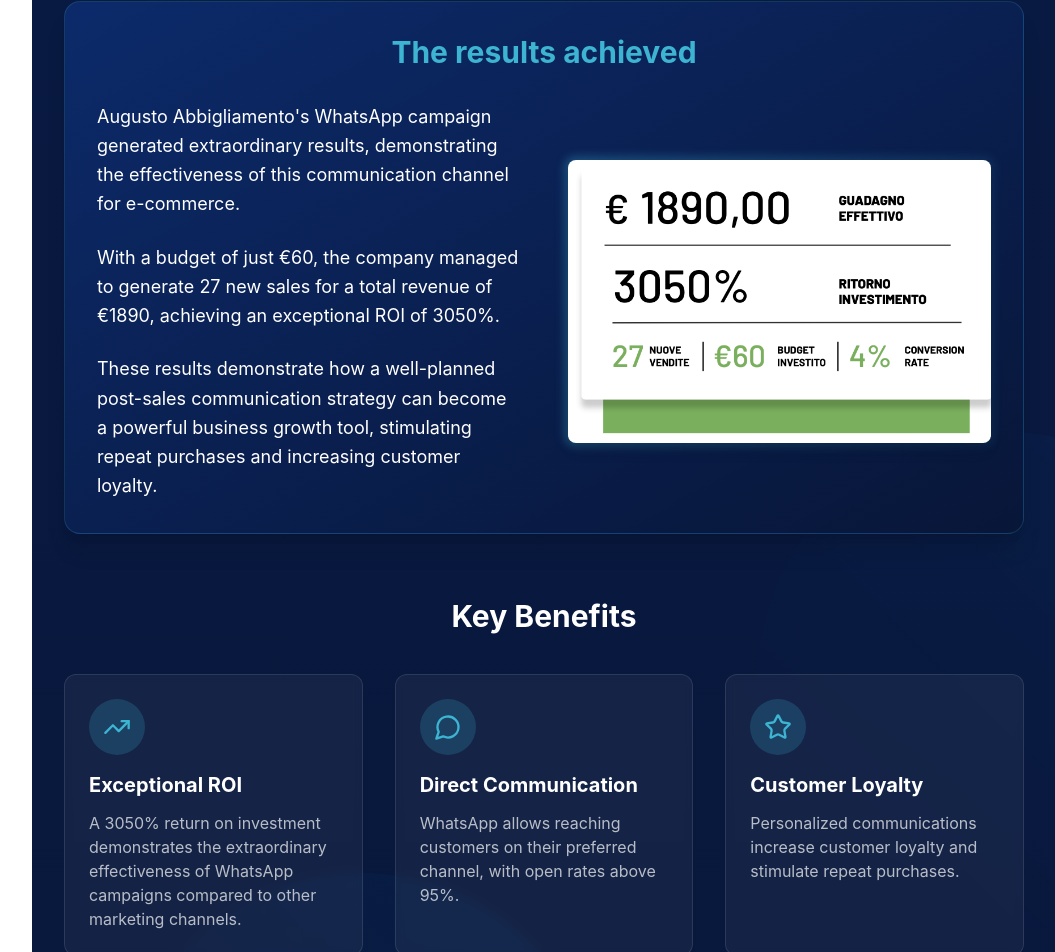
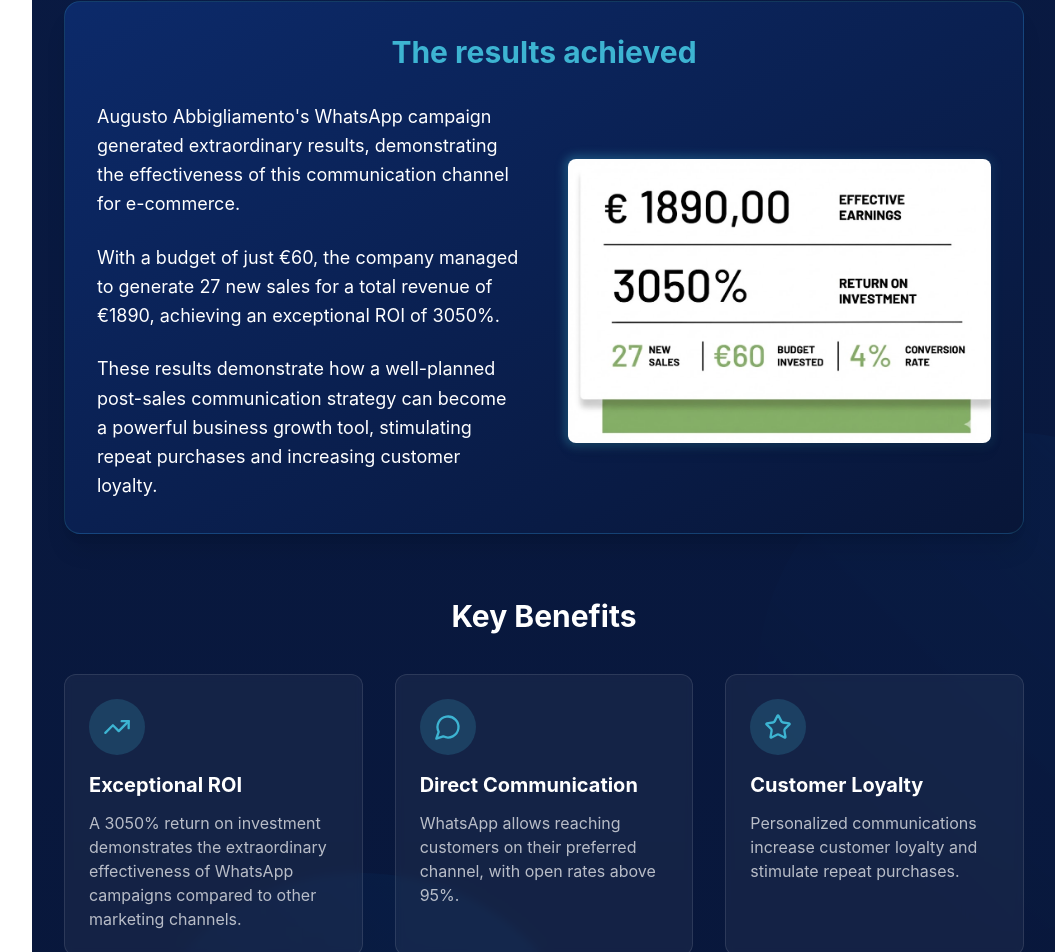
Before and after one commit to federicodesantis-sendcloud/Sendcloud-Tool, a Next.js app: page /en/augusto-abbigliamento in a window 1280 px wide. Shown: the part 2104-3056 px from the top of the page, without its empty margins (224-1279 px from the left). Built offline with nearby package versions, Linux system fonts and the light colour scheme.

Commit message:
Aggiunge risultati EN per Augusto e Coltelleria
Localizza le immagini dei risultati per la versione inglese.

```diff
--- a/augusto-case-study.tsx
+++ b/augusto-case-study.tsx
@@ -277,8 +277,8 @@ export default function AugustoCaseStudy() {
               <div className="relative">
                 <div className="absolute -inset-1 bg-gradient-to-r from-[#3db4d2]/30 to-[#3db4d2]/10 rounded-xl blur-sm"></div>
                 <Image
-                  src="/images/augusto-results-new.png"
-                  alt="Risultati della campagna WhatsApp di Augusto Abbigliamento"
+                  src={getLocalizedImage("augusto-results-new.png", locale)}
+                  alt="Augusto Abbigliamento campaign results"
                   width={600}
                   height={400}
                   className="w-full rounded-lg shadow-lg relative"
--- a/coltelleria-store-case-study.tsx
+++ b/coltelleria-store-case-study.tsx
@@ -290,8 +290,8 @@ export default function ColtelleriaStoreCaseStudy() {
               </div>
               <div>
                 <Image
-                  src="/images/coltelleria-results.png"
-                  alt="Risultati della campagna WhatsApp"
+                  src={getLocalizedImage("coltelleria-results.png", locale)}
+                  alt="Coltelleria Store campaign results"
                   width={600}
                   height={400}
                   className="w-full rounded-lg shadow-lg"
```
Also changed, not shown: public/images/augusto-results-new-en.png (added), public/images/coltelleria-results-en.png (added).
